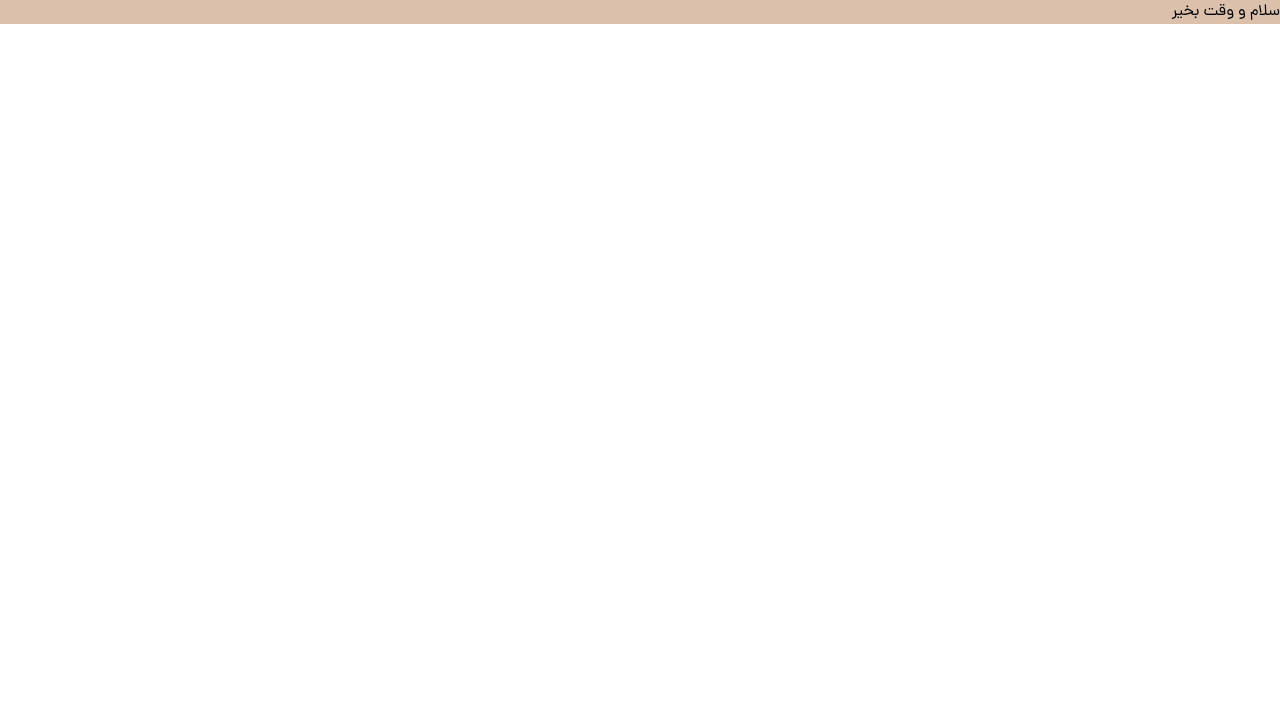
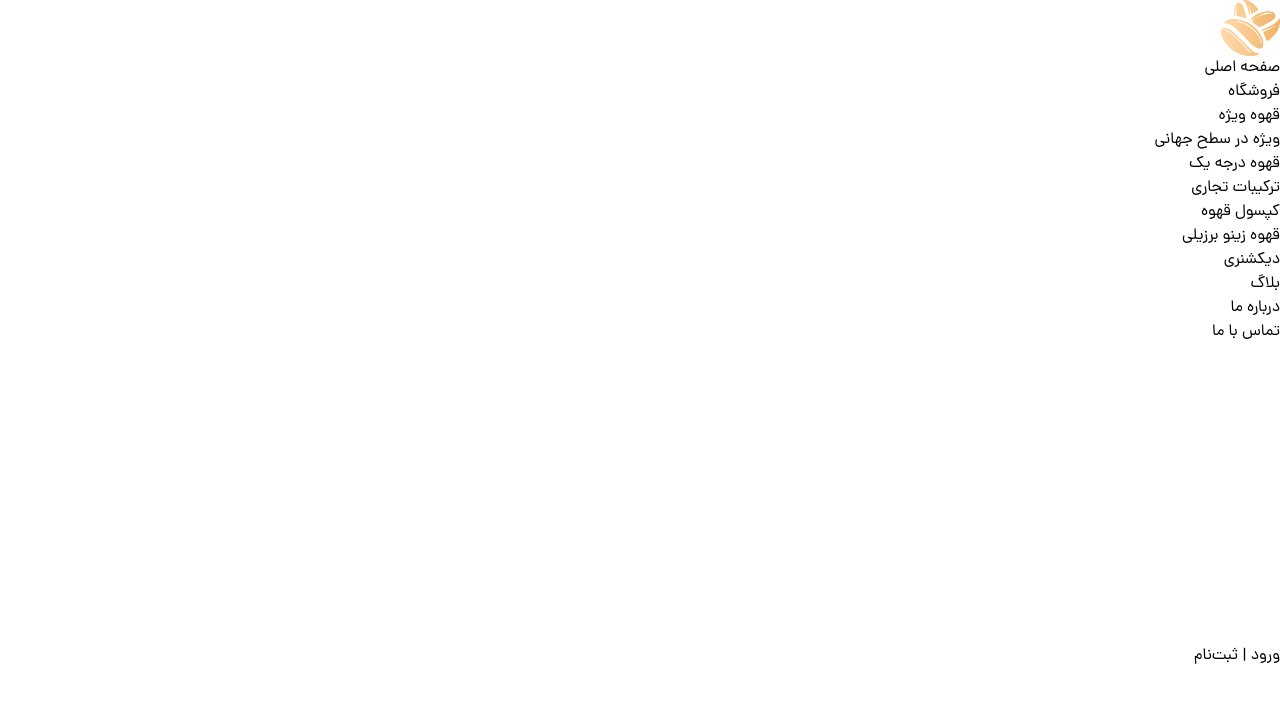
Before and after one commit to mehdirabani/Sabzlearn-CofeeShop_Project, a website: page index.html in a window 1280 px wide. Drawn offline with Linux system fonts and the light colour scheme.

Commit message:
Create Header Html Code

```diff
--- a/index.html
+++ b/index.html
@@ -4,9 +4,61 @@
     <meta charset="UTF-8" />
     <meta name="viewport" content="width=device-width, initial-scale=1.0" />
     <link rel="stylesheet" href="./styles/main.css" />
+    <link
+      rel="shortcut icon"
+      href="./assets/image/fav-icon.png"
+      type="image/x-icon"
+    />
     <title>Coffee Shop</title>
   </head>
-  <body class="font-Dana">
-    <h1 class="bg-brown-300">سلام و وقت بخیر</h1>
+  <body class="font-Dana overflow-x-hidden">
+    <header>
+      <!-- ? ===> logo & Menu -->
+      <nav>
+        <!-- ? ====> Logo  -->
+        <div>
+          <img src="./assets/image/app-logo.png" alt="Golden Cofee " />
+        </div>
+        <!-- ? ====> Menu -->
+        <ul>
+          <li><a href="#">صفحه اصلی</a></li>
+          <li>
+            <a href="#">فروشگاه</a>
+            <!-- * Sub Menu -->
+            <ul>
+              <li><a href="#">قهوه ویژه</a></li>
+              <li><a href="#">ویژه در سطح جهانی</a></li>
+              <li><a href="#">قهوه درجه یک</a></li>
+              <li><a href="#">ترکیبات تجاری</a></li>
+              <li><a href="#">کپسول قهوه</a></li>
+              <li><a href="#">قهوه زینو برزیلی</a></li>
+            </ul>
+          </li>
+          <li><a href="#">دیکشنری</a></li>
+          <li><a href="#">بلاگ</a></li>
+          <li><a href="#">درباره ما</a></li>
+          <li><a href="#">تماس با ما</a></li>
+        </ul>
+      </nav>
+      <!-- ? ===> Cart & Theme Toggle & Login Link   -->
+      <div>
+        <!-- ? ====> Cart Icon & Theme Toggle -->
+        <div>
+          <!-- * =====> Cart Icon -->
+          <div>
+            <svg></svg>
+          </div>
+          <!-- * =====> Theme Toggle -->
+          <div>
+            <svg></svg>
+          </div>
+          <!-- ? =====> Login Link -->
+        </div>
+        <a href="#"> ورود | ثبت‌نام</a>
+      </div>
+    </header>
+
+    <!-- ! ===> Scripts -->
+    <script src="./scripts/main.js"></script>
   </body>
 </html>
```
Also changed, not shown: assets/image/app-logo.png (added), assets/image/fav-icon.png (added), assets/svgs/app-logo-type.svg (added), assets/svgs/app-logo.svg (added), scripts/main.js (added), styles/main.css.
